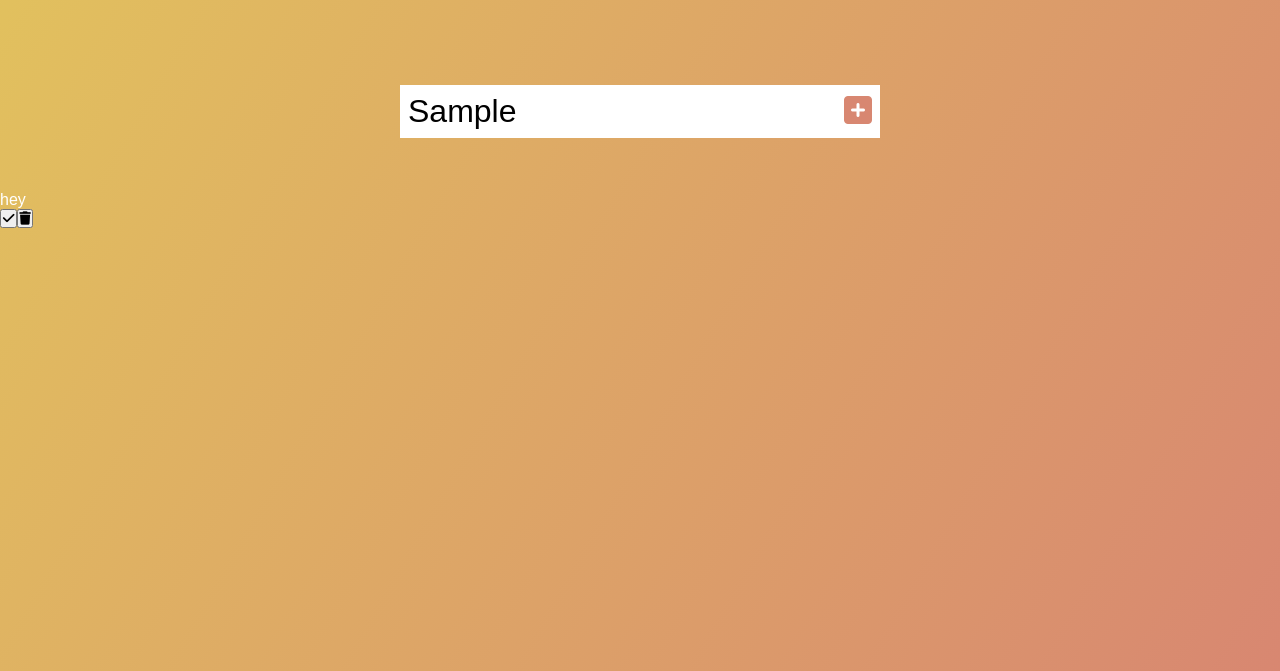
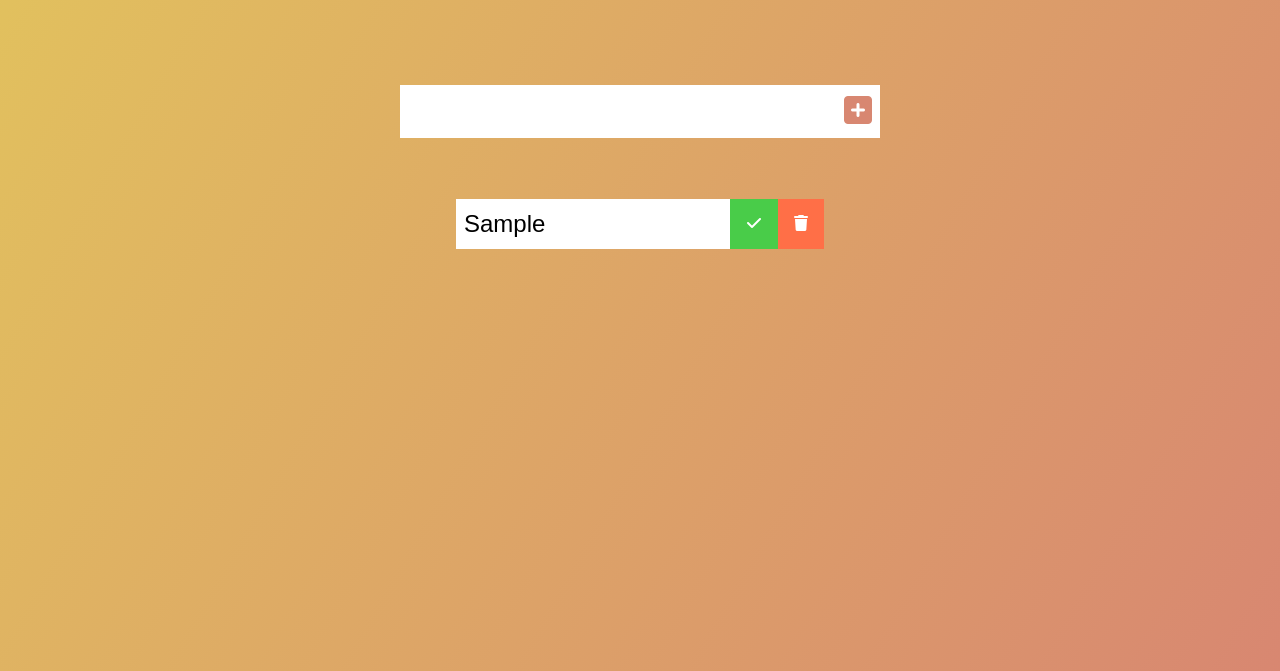
Before and after one commit to farhanf7n/todo-list, a plain HTML site: page index.html in a window 1280 px wide. Both pictures are taken after typing "Sample" into the empty fields and a click on the button 858 px from the left and 240 px from the top of the page. Shown: the part 129-800 px from the top of the page. Drawn offline with Linux system fonts and the light colour scheme.

Commit message:
Added eventlistener for buttons

```diff
--- a/app.js
+++ b/app.js
@@ -5,6 +5,7 @@ const todoList = document.querySelector('.todo-list')
 
 // Event Listeners
 todoButton.addEventListener("click", addTodo);
+todoList.addEventListener("click", deleteCheck);
 
 // Functions
 function addTodo(event) {
@@ -15,7 +16,7 @@ function addTodo(event) {
     todoDiv.classList.add("todo");
     // Create LI
     const newTodo = document.createElement("li");
-    newTodo.innerText = 'hey';
+    newTodo.innerText = todoInput.value;
     newTodo.classList.add('todo-item');
     todoDiv.appendChild(newTodo);
     // CHECK MARK BUTTON
@@ -26,8 +27,29 @@ function addTodo(event) {
     // CHECK TRASH BUTTON
     const trashButton = document.createElement('button');
     trashButton.innerHTML = '<i class="fas fa-trash"></i>';
-    trashButton.classList.add("complete-btn");
+    trashButton.classList.add("trash-btn");
     todoDiv.appendChild(trashButton);
     // APPEND TO LIST
     todoList.appendChild(todoDiv);
+    // CEAR TODO INPUT VALUE
+    todoInput.value = "";
 }
+
+function deleteCheck(e) {
+    const item = e.target;
+    // DELETE TODO
+    if(item.classList[0] === 'trash-btn') {
+        const todo = item.parentElement;
+        // ANIMATION
+        todo.classList.add("fall");
+        todo.addEventListener('transitioned', function(){
+            todo.remove();
+        });
+    }
+
+    // CHECK MARK
+    if(item.classList[0] === "complete-btn") {
+        const todo = item.parentElement;
+        todo.classList.toggle("completed");
+    }
+}
--- a/style.css
+++ b/style.css
@@ -40,3 +40,60 @@ form button:hover {
     background: #d88771;
     color: white;
 }
+
+.todo-container {
+    display: flex;
+    justify-content: center;
+    align-items: center;
+}
+
+.todo-list {
+    min-width: 30%;
+    list-style: none;
+}
+
+.todo {
+    margin: 0.5rem;
+    background: white;
+    color: black;
+    font-size: 1.5rem;
+    display: flex;
+    justify-content: space-between;
+    align-items: center;
+    transition: all 0.5s ease;
+}
+
+.todo li {
+    flex: 1;
+}
+
+.trash-btn, .complete-btn {
+    background: #ff6f47;
+    color: white;
+    border: none;
+    padding: 1rem;
+    cursor: pointer;
+    font-size: 1rem;
+}
+
+.complete-btn {
+    background: rgb(73, 204, 73);
+}
+
+.todo-item {
+    padding: 0rem 0.5rem;
+}
+
+.fa-trash, .fa-check {
+    pointer-events: none;
+}
+
+.completed {
+    text-decoration: line-through;
+    opacity: 0.5;
+}
+
+.fall {
+    transform: translateY(8rem) rotateZ(20deg);
+    opacity: 0;
+}
```
